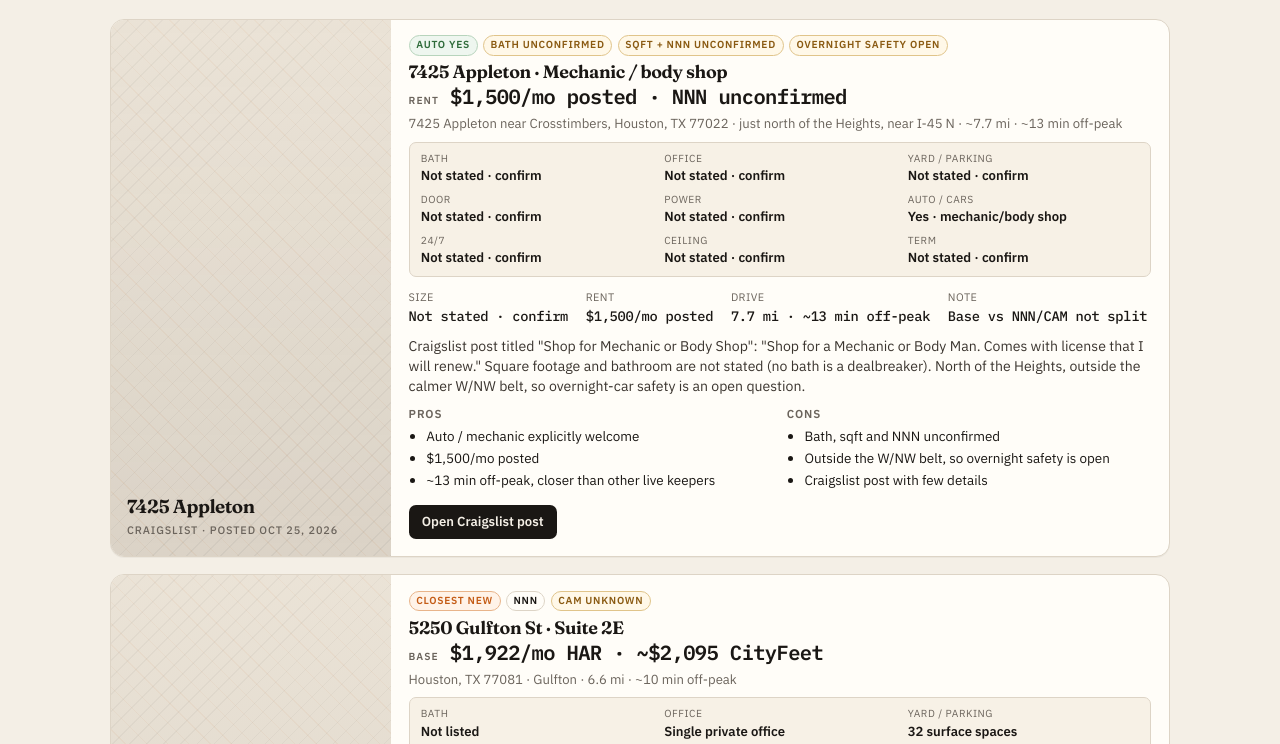
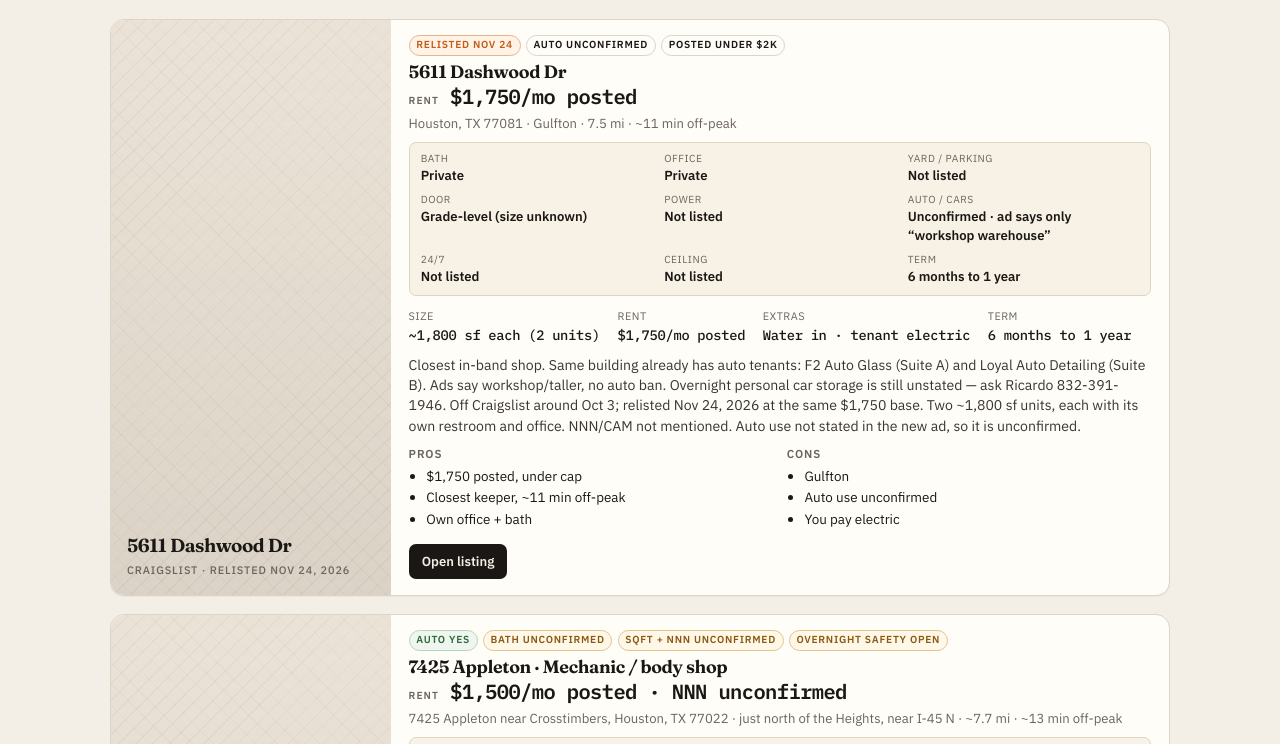
Before and after one commit to dcamco/houston-warehouse, a plain HTML site: page index.html in a window 1280 px wide. Shown: the part 738-1482 px from the top of the page. Drawn offline with nearby package versions, Linux system fonts and the light colour scheme.

Commit message:
Restore 5611 Dashwood (relisted Nov 24, $1,750, auto unconfirmed)

```diff
--- a/index.html
+++ b/index.html
@@ -628,7 +628,7 @@
         <h1>Car Bay</h1>
       </div>
     </div>
-    <p class="meta">Private auto shop and overnight car-storage bays ranked from Montrose 77006. Off-peak (after-dinner / weekend), not rush hour. ReadySpaces / Cubework and any “no auto” listings are out. Target under $2,000/month all-in. Checked Monday Nov 9, 2026.</p>
+    <p class="meta">Private auto shop and overnight car-storage bays ranked from Montrose 77006. Off-peak (after-dinner / weekend), not rush hour. ReadySpaces / Cubework and any “no auto” listings are out. Target under $2,000/month all-in. Checked Tuesday Nov 24, 2026.</p>
     <p class="meta sources">Sources: Craigslist, Facebook Marketplace, LoopNet, Crexi, CityFeet, Showcase, WorkBay, Brevitas, CommercialCafe, Crate, BaySpace, HAR, WareCRE, HoustonWarehouseSpace.</p>
   </header>
   <main>
@@ -642,6 +642,42 @@
       </ul>
     </figure>
 
+<article id="dashwood">
+      <div class="pic none"><span class="pic-addr">5611 Dashwood Dr</span><span class="pic-src">Craigslist · relisted Nov 24, 2026</span></div>
+      <div class="body">
+        <div class="badges">
+          <span class="badge hot">Relisted Nov 24</span>
+          <span class="badge">Auto unconfirmed</span>
+          <span class="badge">Posted under $2k</span>
+        </div>
+        <h2><a href="https://www.craigslist.org/view/d/houston-dashwood-dr-workshop-warehouse/b4HTfftPxkkggcJkuRoeZn" target="_blank" rel="noopener">5611 Dashwood Dr</a></h2>
+        <p class="lead-rent"><span>Rent</span><strong>$1,750/mo posted</strong></p>
+        <p class="addr">Houston, TX 77081 · Gulfton · 7.5 mi · ~11 min off-peak</p>
+        <div class="kit">
+          <div><span>Bath</span><strong>Private</strong></div>
+          <div><span>Office</span><strong>Private</strong></div>
+          <div><span>Yard / parking</span><strong>Not listed</strong></div>
+          <div><span>Door</span><strong>Grade-level (size unknown)</strong></div>
+          <div><span>Power</span><strong>Not listed</strong></div>
+          <div><span>Auto / cars</span><strong>Unconfirmed · ad says only “workshop warehouse”</strong></div>
+          <div><span>24/7</span><strong>Not listed</strong></div>
+          <div><span>Ceiling</span><strong>Not listed</strong></div>
+          <div><span>Term</span><strong>6 months to 1 year</strong></div>
+        </div>
+        <div class="stats">
+          <div><span>Size</span><strong>~1,800 sf each (2 units)</strong></div>
+          <div><span>Rent</span><strong>$1,750/mo posted</strong></div>
+          <div><span>Extras</span><strong>Water in · tenant electric</strong></div>
+          <div><span>Term</span><strong>6 months to 1 year</strong></div>
+        </div>
+        <p class="desc">Closest in-band shop. Same building already has auto tenants: F2 Auto Glass (Suite A) and Loyal Auto Detailing (Suite B). Ads say workshop/taller, no auto ban. Overnight personal car storage is still unstated — ask Ricardo 832-391-1946. Off Craigslist around Oct 3; relisted Nov 24, 2026 at the same $1,750 base. Two ~1,800 sf units, each with its own restroom and office. NNN/CAM not mentioned. Auto use not stated in the new ad, so it is unconfirmed.</p>
+        <div class="pc">
+          <div><h3>Pros</h3><ul><li>$1,750 posted, under cap</li><li>Closest keeper, ~11 min off-peak</li><li>Own office + bath</li></ul></div>
+          <div><h3>Cons</h3><ul><li>Gulfton</li><li>Auto use unconfirmed</li><li>You pay electric</li></ul></div>
+        </div>
+        <a class="cta" href="https://www.craigslist.org/view/d/houston-dashwood-dr-workshop-warehouse/b4HTfftPxkkggcJkuRoeZn" target="_blank" rel="noopener">Open listing</a>
+      </div>
+    </article>
 <article id="appleton">
       <div class="pic none"><span class="pic-addr">7425 Appleton</span><span class="pic-src">Craigslist · posted Oct 25, 2026</span></div>
       <div class="body">
@@ -1689,7 +1725,7 @@
 </div>
   </main>
   <footer>
-    © Car Bay · updated Monday Nov 9, 2026 · sources are listings we actually opened.
+    © Car Bay · updated Tuesday Nov 24, 2026 · sources are listings we actually opened.
     Ranked by off-peak drive from 77006. Photos are operator-site photos where we could fetch them; empty slots are a hatch, not interiors.
     Repo: <a href="https://github.com/dcamco/houston-warehouse">dcamco/houston-warehouse</a>
   </footer>
@@ -1697,6 +1733,7 @@
   <script>
     (function () {
       var listings = [
+        { id: "dashwood", lat: 29.707331, lng: -95.478739, title: "5611 Dashwood Dr", addr: "Houston, TX 77081 · Gulfton", rent: "$1,750/mo posted", auto: "Unconfirmed", drive: "7.5 mi · ~11 min off-peak" },
         { id: "appleton", lat: 29.8286616, lng: -95.3677996, title: "7425 Appleton · Mechanic / body shop", addr: "7425 Appleton near Crosstimbers, Houston, TX 77022", rent: "$1,500/mo posted · NNN unconfirmed", auto: "Yes · mechanic/body shop", drive: "7.7 mi · ~13 min off-peak" },
         { id: "gulfton-2e", lat: 29.716647, lng: -95.471712, title: "5250 Gulfton St · Suite 2E", addr: "Houston, TX 77081 · Gulfton", rent: "$1,922/mo HAR · ~$2,095 CityFeet", auto: "Unknown · confirm", drive: "6.6 mi · ~10 min off-peak" },
         { id: "jessamine", lat: 29.701961, lng: -95.487471, title: "WorkBay Jessamine · 1,080 sf", addr: "6020 Jessamine St, Houston, TX 77081", rent: "$1,616–$1,773/mo", auto: "Auto welcomed · overnight unconfirmed", drive: "8.3 mi · ~14 min off-peak" },
```
